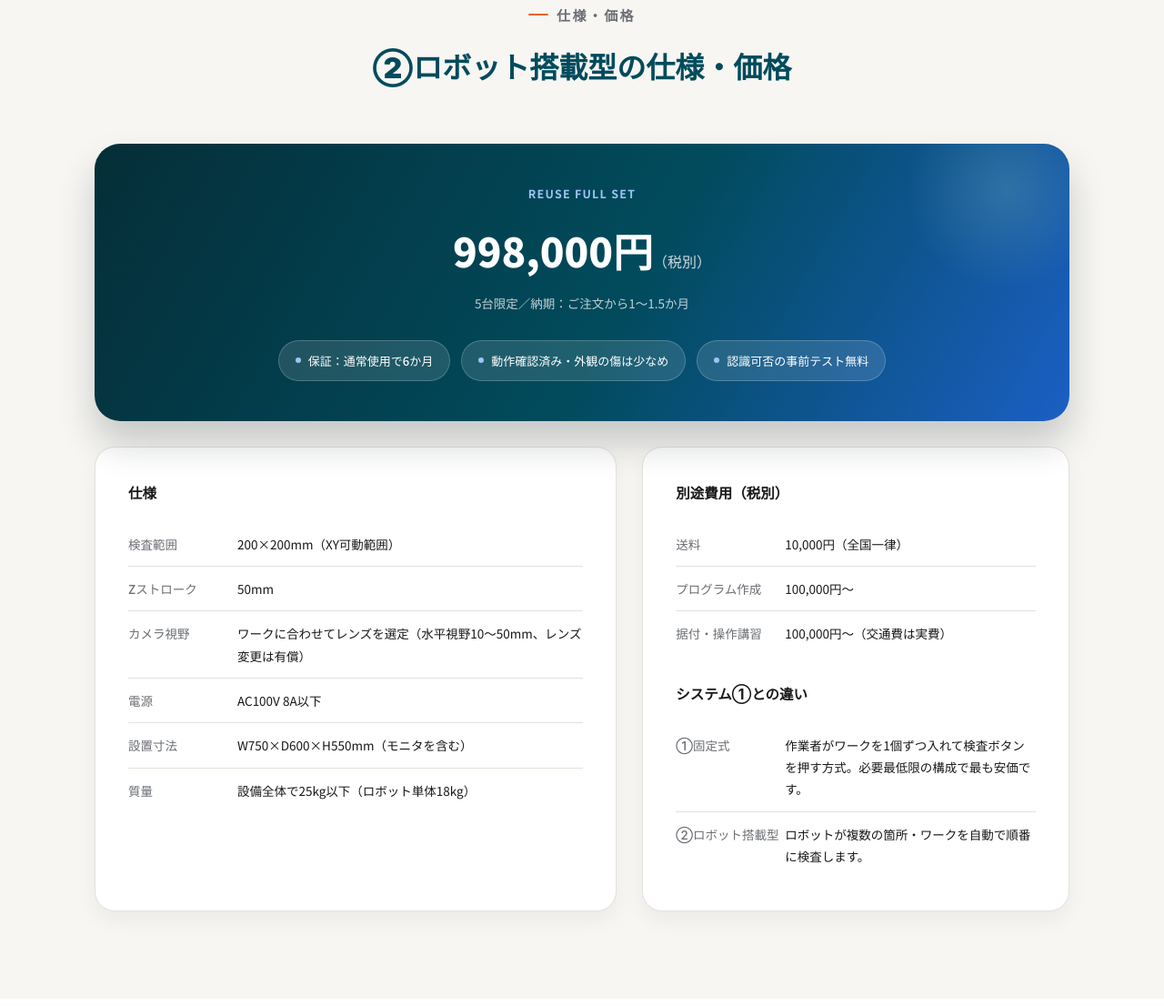
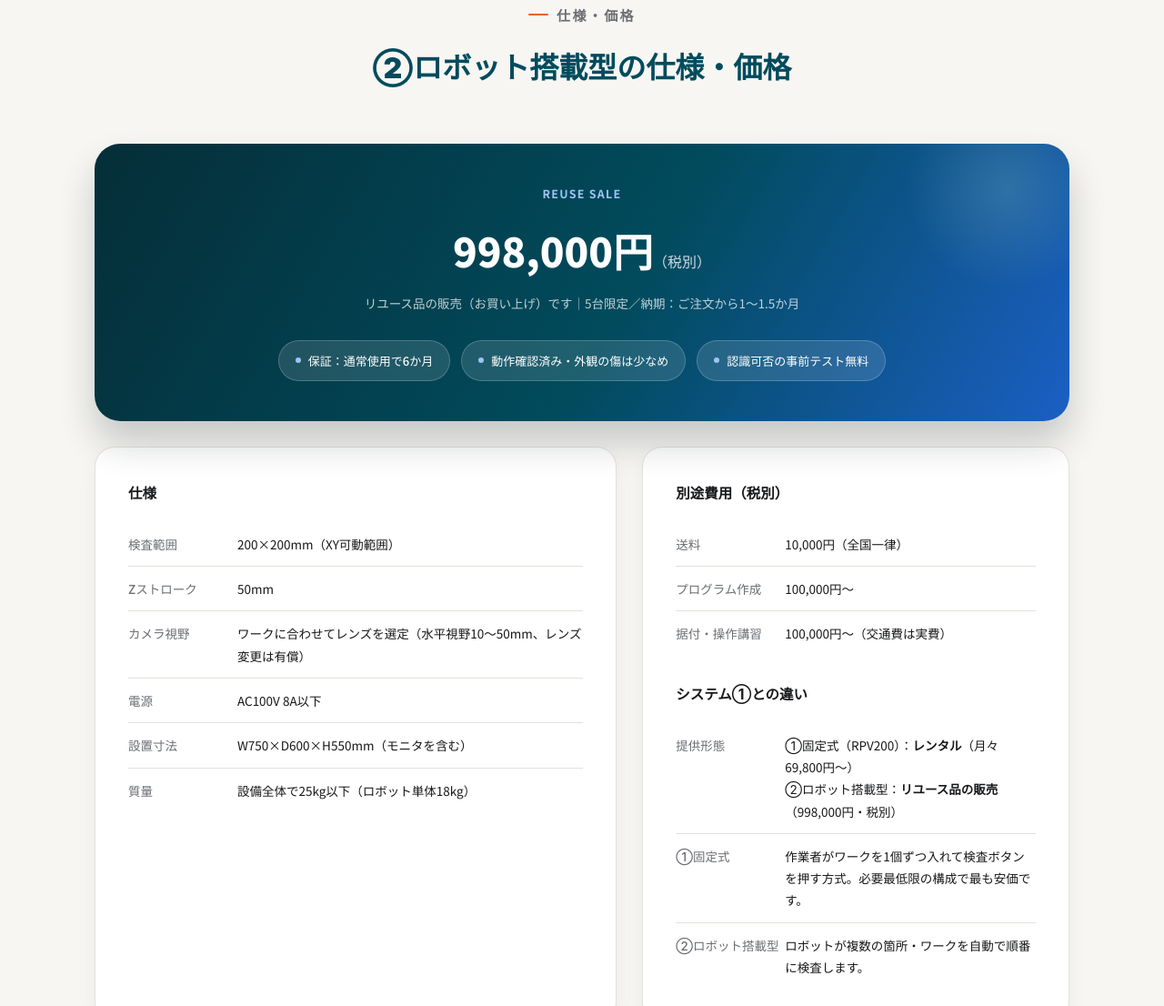
Before and after one commit to rigel20240128/rigel-homepage, a plain HTML site: page rpv200.html in a window 1280 px wide. Shown: the part 4848-5954 px from the top of the page at 91% size. Drawn offline with Linux system fonts and the light colour scheme.

Commit message:
画像処理システム②：提供形態（①レンタル／②リユース販売）を明記
Co-Authored-By: Claude Opus 5.5 <noreply@anthropic.com>
Claude-Session: https://claude.ai/code/session_016Axegw5hoynX1fapwRyHr8

```diff
--- a/rpv200.html
+++ b/rpv200.html
@@ -468,9 +468,9 @@
       <h2>②ロボット搭載型の仕様・価格</h2>
     </div>
     <div class="quote-panel" style="margin-bottom:28px;">
-      <p style="font-size:12.5px;font-weight:700;letter-spacing:0.1em;color:#9FC3F5;margin-bottom:12px;">REUSE FULL SET</p>
+      <p style="font-size:12.5px;font-weight:700;letter-spacing:0.1em;color:#9FC3F5;margin-bottom:12px;">REUSE SALE</p>
       <div style="font-size:clamp(32px,5vw,44px);font-weight:900;margin-bottom:6px;">998,000円<small style="font-size:16px;font-weight:500;opacity:0.8;">（税別）</small></div>
-      <p style="font-size:13.5px;color:rgba(255,255,255,0.75);margin-bottom:28px;">5台限定／納期：ご注文から1〜1.5か月</p>
+      <p style="font-size:13.5px;color:rgba(255,255,255,0.75);margin-bottom:28px;">リユース品の販売（お買い上げ）です｜5台限定／納期：ご注文から1〜1.5か月</p>
       <div class="quote-chip-row">
         <span class="quote-chip"><span class="dot"></span>保証：通常使用で6か月</span>
         <span class="quote-chip"><span class="dot"></span>動作確認済み・外観の傷は少なめ</span>
@@ -498,6 +498,7 @@
         </table>
         <h3 style="margin-top:28px;">システム①との違い</h3>
         <table class="terms">
+          <tr><th>提供形態</th><td>①固定式（RPV200）：<strong>レンタル</strong>（月々69,800円〜）<br>②ロボット搭載型：<strong>リユース品の販売</strong>（998,000円・税別）</td></tr>
           <tr><th>①固定式</th><td>作業者がワークを1個ずつ入れて検査ボタンを押す方式。必要最低限の構成で最も安価です。</td></tr>
           <tr><th>②ロボット搭載型</th><td>ロボットが複数の箇所・ワークを自動で順番に検査します。</td></tr>
         </table>
```
